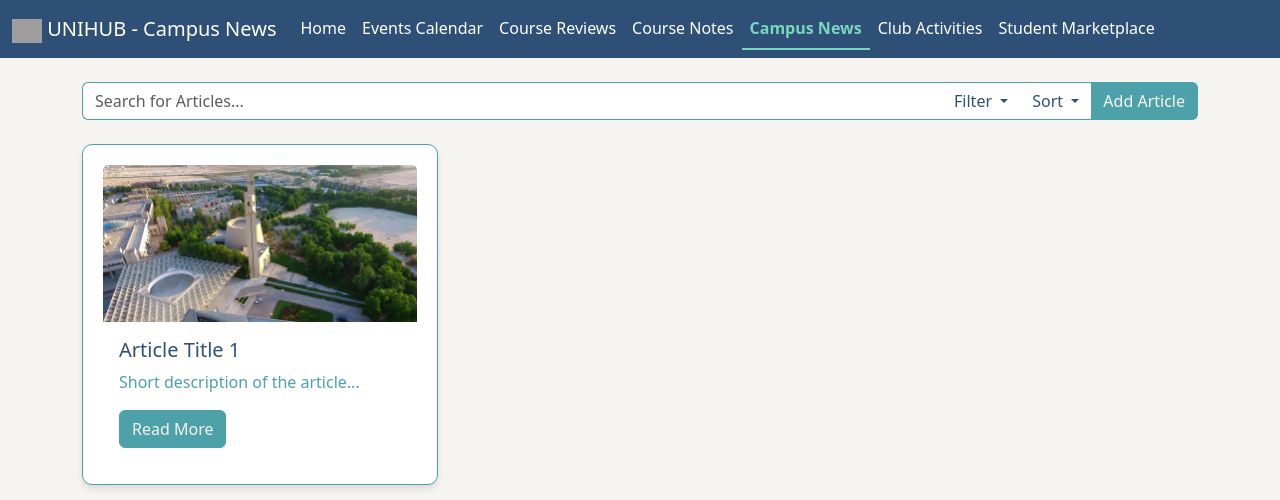
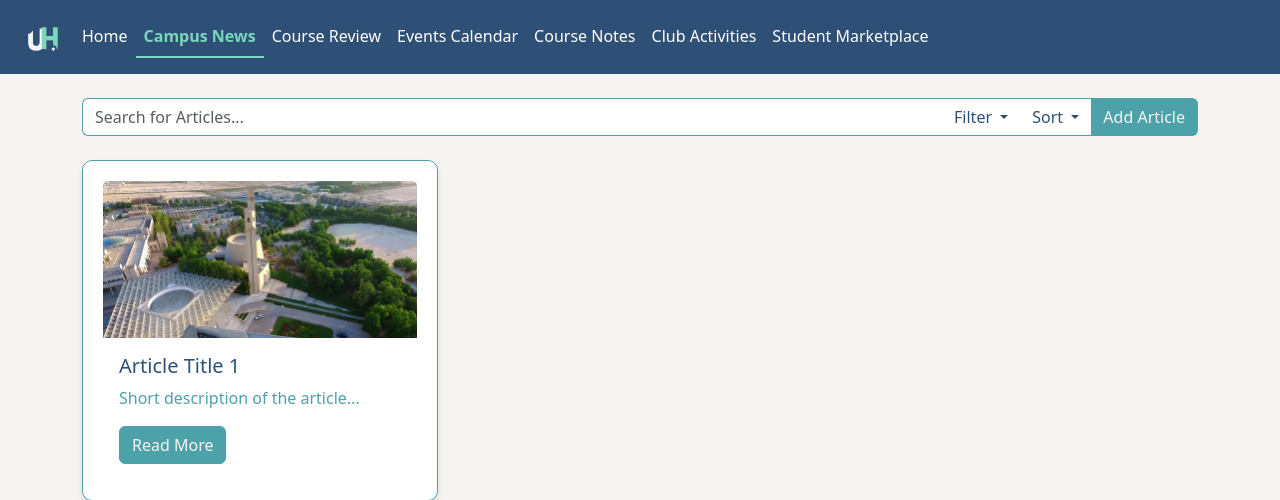
Before and after one commit to SyntaxMo/ITCS333-Project-G6, a PHP site: the page made by Campus News/Campus News.html in a window 1280 px wide. Shown: the top 500 px of the page. Run offline with PHP 8.4, Linux system fonts and the light colour scheme; grey boxes are pictures that could not be loaded.

Commit message:
replace the bar, logo, and add some css style

```diff
--- a/Campus News/Campus News.html
+++ b/Campus News/Campus News.html
@@ -8,29 +8,28 @@
   <link href="Style.css" rel="stylesheet" />
 </head>
 <body>
-<!-- Secondary Navbar -->
-<nav class="navbar navbar-expand-lg bg-light">
+<!-- Header -->
+<header class="p-3 navbar navbar-expand-md navbar-dark bg-dark">
   <div class="container-fluid">
-    <a class="navbar-brand" href="#">
-      <img src="https://brandslogos.com/wp-content/uploads/images/large/html-logo.png" alt="Logo" width="30" height="24">
-      UNIHUB - Campus News
-    </a>
-    <button class="navbar-toggler" data-bs-toggle="collapse" data-bs-target="#navbarNavAltMarkup">
-      <span class="navbar-toggler-icon"></span>
-    </button>
-    <div class="collapse navbar-collapse" id="navbarNavAltMarkup">
-      <div class="navbar-nav">
-        <a class="nav-link" href="#">Home</a>
-        <a class="nav-link" href="#">Events Calendar</a>
-        <a class="nav-link" href="#">Course Reviews</a>
-        <a class="nav-link" href="#">Course Notes</a>
-        <a class="nav-link active" href="#">Campus News</a>
-        <a class="nav-link" href="#">Club Activities</a>
-        <a class="nav-link" href="#">Student Marketplace</a>
+      <a class="navbar-brand" href="../index.html">
+          <img src="Pic\Logo.png" alt="Logo" width="30" height="24">
+      </a>
+      <button class="navbar-toggler ms-auto" data-bs-toggle="collapse" data-bs-target="#navbarNavAltMarkup">
+          <span class="navbar-toggler-icon"></span>
+      </button>
+      <div class="collapse navbar-collapse" id="navbarNavAltMarkup">
+          <div class="navbar-nav mr-auto">
+              <a class="nav-link" href="../index.html">Home</a>
+              <a class="nav-link active" href="../Campus News/Campus News.html">Campus News</a>
+              <a class="nav-link" href="../course-review2/Course-Review.html">Course Review</a>
+              <a class="nav-link" href="../Events Calendar/Events-Calender.html">Events Calendar</a>
+              <a class="nav-link" href="../Phase1_Course-Notes/Course-Notes.html">Course Notes</a>
+              <a class="nav-link" href="../Phase1-ClubActivities/Phase1-ClubActivity/ClubActivity.html">Club Activities</a>
+              <a class="nav-link" href="../studente Marketplace/StudentMarketplace.html">Student Marketplace</a>
+          </div>
       </div>
-    </div>
   </div>
-</nav>
+</header>
 
 <!-- Main Content -->
 <main class="container mt-4">
--- a/Campus News/Style.css
+++ b/Campus News/Style.css
@@ -9,8 +9,13 @@
 }
 
 /* Navbar link hover color */
-.navbar a:hover {
+.navbar a:hover, .navbar a.active {
     color: #79D7BE !important;
+}
+
+.navbar a.active {
+    font-weight: bold;
+    border-bottom: 2px solid #79D7BE;
 }
 
 /* Remove border from navbar toggler */
```
Also changed, not shown: Campus News/AddArticle.html (+14 -15 lines), Campus News/Pic/Logo.png (added).
